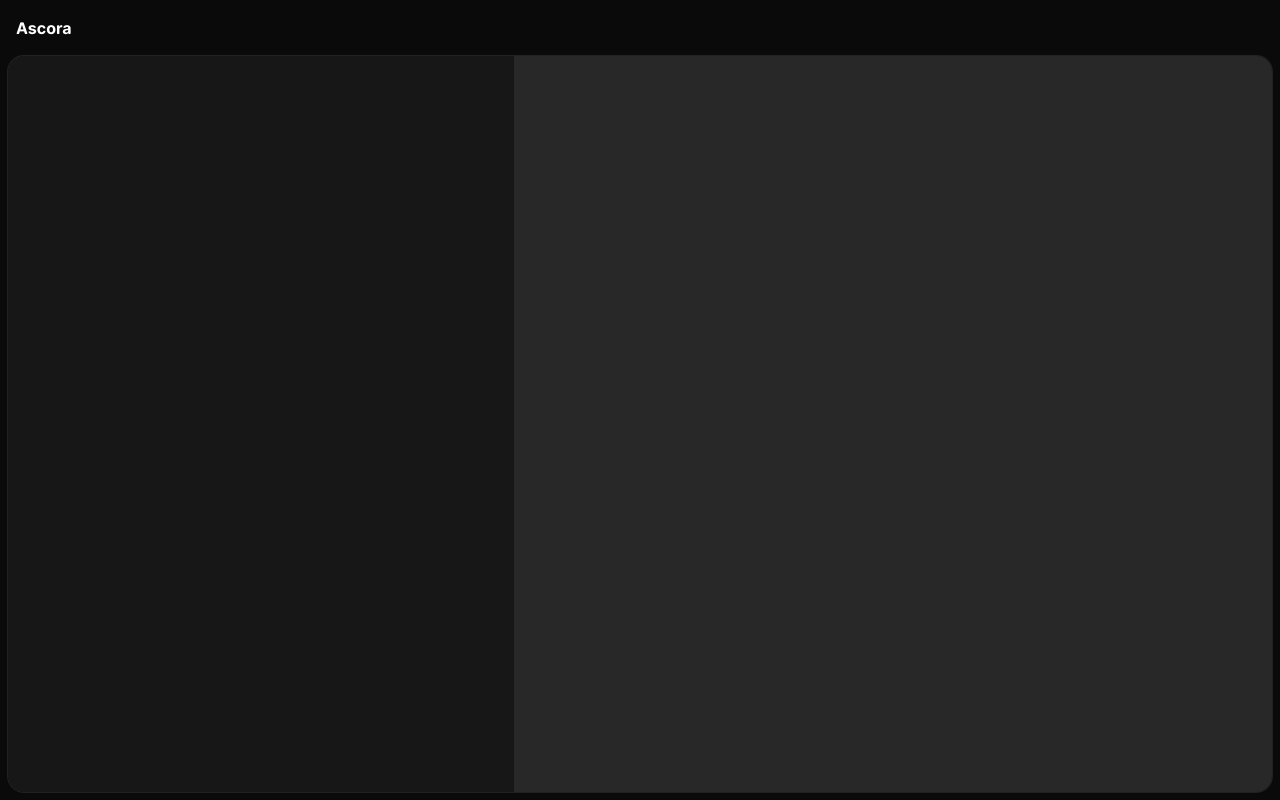
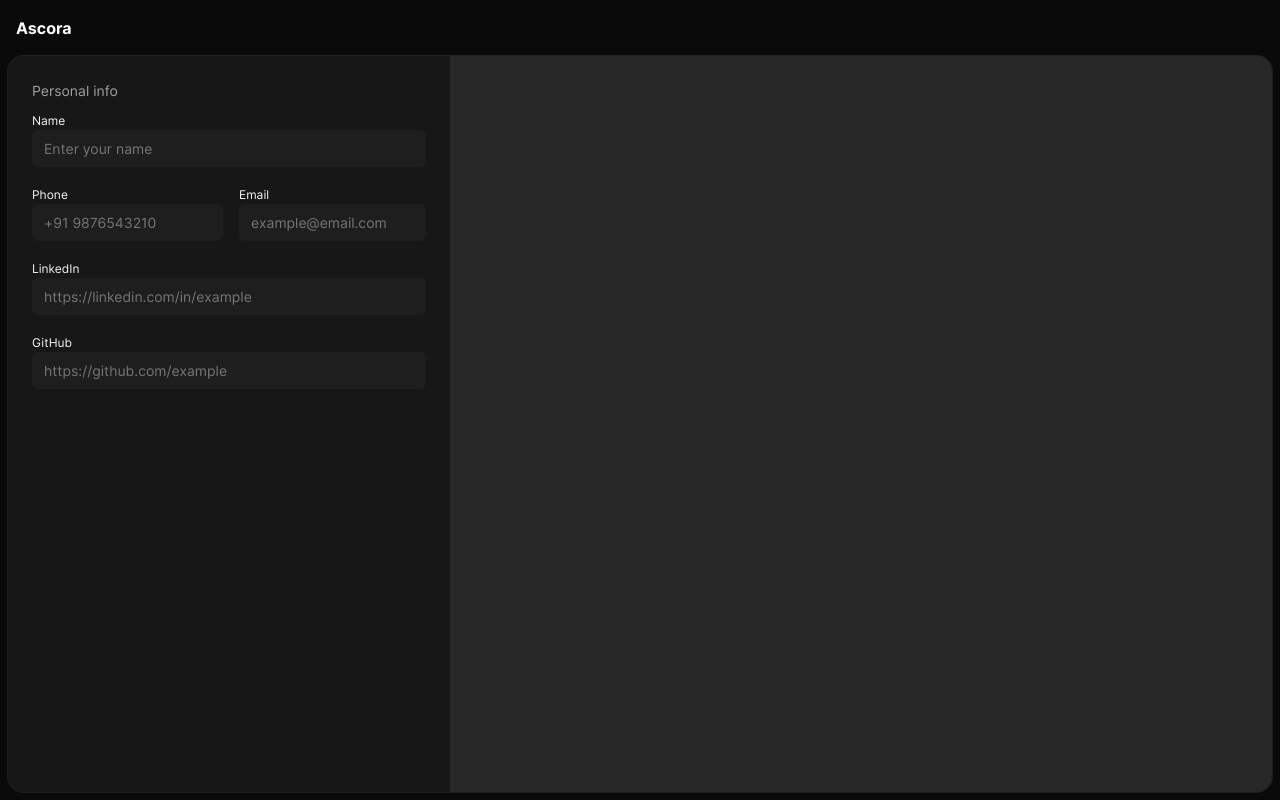
Before and after one commit to Udbhav227/ascora, a React (Vite) app: page / in a window 1280 px wide. Built offline with nearby package versions, Linux system fonts and the light colour scheme; a web font is replaced by a local one.

Commit message:
Add PersonalDetailsForm component and update EditorPanel; adjust styles for Editor and Preview panels

```diff
--- a/src/components/EditorPanel/EditorPanel.jsx
+++ b/src/components/EditorPanel/EditorPanel.jsx
@@ -1,10 +1,13 @@
 import React from 'react';
 
-import './EditorPanel.css';
+import '../../styles/EditorPanel.css';
+import PersonalDetailsForm from './PersonalDetailsForm';
 
 const EditorPanel = () => {
   return (
-    <div className="editor-panel"></div>
+    <div className="editor-panel">
+      <PersonalDetailsForm></PersonalDetailsForm>
+    </div>
   );
 };
 
--- /dev/null
+++ b/src/components/EditorPanel/PersonalDetailsForm.jsx
@@ -0,0 +1,78 @@
+import React, { useState } from "react";
+
+const PersonalDetailsForm = () => {
+  const [name, setName] = useState("");
+  const [phone, setPhone] = useState("");
+  const [email, setEmail] = useState("");
+  const [linkedin, setLinkedin] = useState("");
+  const [github, setGithub] = useState("");
+
+  const handleSubmit = (e) => {
+    e.preventDefault();
+    console.log({ name, phone, email, linkedin, github });
+  };
+
+  return (
+    <>
+      <form className="personal-details input-section" onSubmit={handleSubmit}>
+        <h1 className="section-header">Personal info</h1>
+        <div className="items-wrapper">
+          <div>
+            <label>Name</label>
+            <input
+              type="text"
+              value={name}
+              onChange={(e) => setName(e.target.value)}
+              placeholder="Enter your name"
+              required="on"
+            />
+          </div>
+
+          <div className="item-group">
+            <div>
+              <label>Phone</label>
+              <input
+                type="tel"
+                value={phone}
+                onChange={(e) => setPhone(e.target.value)}
+                placeholder="+91 9876543210"
+                required="on"
+              />
+            </div>
+            <div>
+              <label>Email</label>
+              <input
+                type="email"
+                value={email}
+                onChange={(e) => setEmail(e.target.value)}
+                placeholder="example@email.com"
+              />
+            </div>
+          </div>
+
+          <div>
+            <label>LinkedIn</label>
+            <input
+              type="url"
+              value={linkedin}
+              onChange={(e) => setLinkedin(e.target.value)}
+              placeholder="https://linkedin.com/in/example"
+            />
+          </div>
+
+          <div>
+            <label>GitHub</label>
+            <input
+              type="url"
+              value={github}
+              onChange={(e) => setGithub(e.target.value)}
+              placeholder="https://github.com/example"
+            />
+          </div>
+        </div>
+      </form>
+    </>
+  );
+};
+
+export default PersonalDetailsForm;
--- a/src/components/PreviewPanel/PreviewPanel.jsx
+++ b/src/components/PreviewPanel/PreviewPanel.jsx
@@ -1,6 +1,7 @@
 import React from 'react';
 
-import './PreviewPanel.css';
+import '../../styles/PreviewPanel.css';
+
 
 const PreviewPanel = () => {
   return (
--- a/src/main.jsx
+++ b/src/main.jsx
@@ -8,6 +8,7 @@ import './styles/global.css'
 import './styles/styles.css';
 
 
+
 ReactDOM.createRoot(document.getElementById('root')).render(
   <React.StrictMode>
     <App />
--- a/src/components/EditorPanel/EditorPanel.css
+++ b/src/styles/EditorPanel.css
@@ -1,9 +1,40 @@
+form {
+  font-size: 0.875rem;
+}
+
+.input-section {
+  padding: 24px;
+}
+
+.section-header {
+  color: var(--secondary-color);
+  font-size: .875rem;
+  font-weight: 400;
+}
+
+.items-wrapper {
+  display: flex;
+  flex-direction: column;
+  gap: 1rem;
+  margin-top: .5rem;
+}
+
+.item-group {
+  display: flex;
+  gap: 1rem;
+}
+
+label {
+  color: var(--primary-color);
+  font-size: .75rem;
+  font-weight: 400;
+}
+
 input {
   width: 100%;
   border-radius: 0.375rem;
   border: none;
   padding: 0.5rem 0.75rem;
-  font-size: 0.875rem;
   background-color: var(--placeholder-color-bg);
   color: var(--highlighted-color);
   transition: background-color 0.2s ease;
--- a/src/styles/styles.css
+++ b/src/styles/styles.css
@@ -38,7 +38,7 @@ body {
 }
 
 .editor-panel {
-  flex: 1 1 40%;
+  flex: 1 1 35%;
   min-width: 250px;
   max-width: 600px;
   overflow-y: auto;
@@ -53,7 +53,7 @@ body {
   display: flex;
   justify-content: center;
   align-items: flex-start;
-  flex: 1 1 60%;
+  flex: 1 1 65%;
   min-width: 300px;
 }
 
```
Also changed, not shown: src/resume.json (+26 -0 lines), src/styles/PreviewPanel.css (renamed from src/components/PreviewPanel/PreviewPanel.css), src/styles/fonts.css (line endings or trailing spaces).
